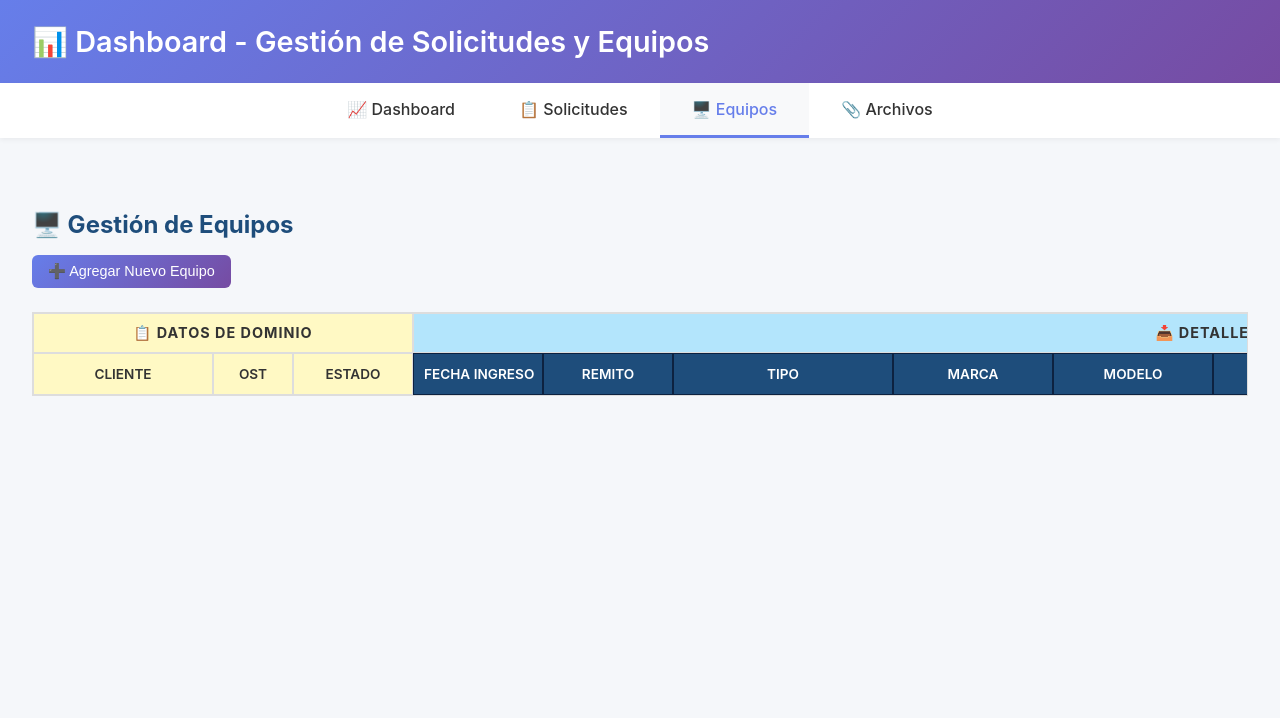
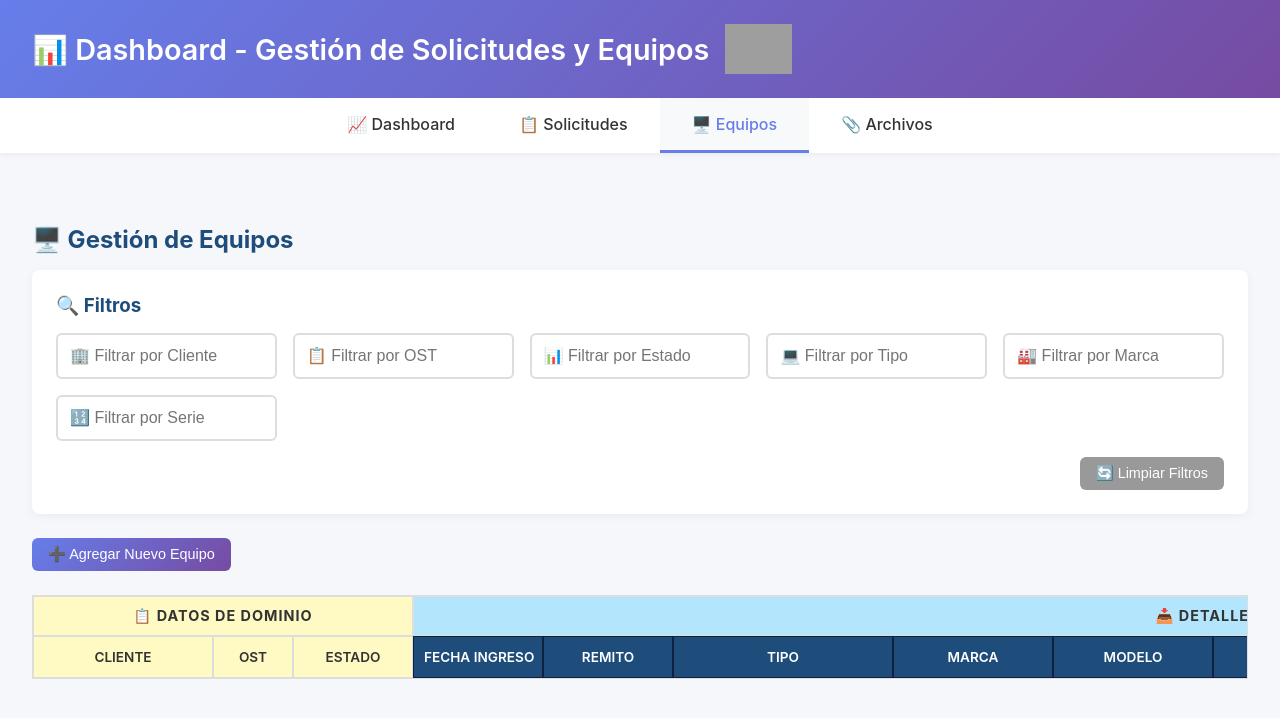
Before and after one commit to BioingenieriaGSNS/Dashboard-Flask, a Flask app: page /equipos in a window 1280 px wide. Shown: the top 718 px of the page. Run offline with Flask 3, Linux system fonts and the light colour scheme; data that the repository does not hold is empty; some libraries are stand-ins or nearby versions; grey boxes are pictures that could not be loaded.

Commit message:
Imagen logo y icon

```diff
--- a/templates/base.html
+++ b/templates/base.html
@@ -4,6 +4,7 @@
     <meta charset="UTF-8">
     <meta name="viewport" content="width=device-width, initial-scale=1.0, maximum-scale=1.0, user-scalable=no">
     <title>{% block title %}Dashboard{% endblock %} - Gestión de Solicitudes</title>
+    <link rel="icon" type="image/png" href="https://res.cloudinary.com/dfxjqvan0/image/upload/v1762455374/LOGO_MUX-removebg-preview_ms8w9o.png">
     <style>
         * {
             margin: 0;
@@ -241,7 +242,10 @@
 </head>
 <body>
     <header>
-        <h1>📊 Dashboard - Gestión de Solicitudes y Equipos</h1>
+        <div style="display: flex; align-items: center; gap: 1rem;">
+            <h1>📊 Dashboard - Gestión de Solicitudes y Equipos</h1>
+            <img src="https://res.cloudinary.com/dfxjqvan0/image/upload/v1762453830/LOGO_SYEMED_MUX-removebg_df3gwy.png" alt="Logo" style="height: 50px; width: auto;">
+        </div>
     </header>
 
     <nav>
--- a/templates/equipos.html
+++ b/templates/equipos.html
@@ -770,6 +770,21 @@
 
 {% block content %}
 <h2 style="margin-top: 0.5rem; margin-bottom: 1rem; color: #1e4d7b;">🖥️ Gestión de Equipos</h2>
+<!-- FILTROS -->
+<div style="background: white; padding: 1.5rem; border-radius: 8px; box-shadow: 0 2px 10px rgba(0,0,0,0.05); margin-bottom: 1.5rem;">
+    <h3 style="margin-bottom: 1rem; color: #1e4d7b;">🔍 Filtros</h3>
+    <div style="display: grid; grid-template-columns: repeat(auto-fit, minmax(200px, 1fr)); gap: 1rem;">
+        <input type="text" id="filtroCliente" placeholder="🏢 Filtrar por Cliente" class="search-box" style="margin: 0;">
+        <input type="text" id="filtroOST" placeholder="📋 Filtrar por OST" class="search-box" style="margin: 0;">
+        <input type="text" id="filtroEstado" placeholder="📊 Filtrar por Estado" class="search-box" style="margin: 0;">
+        <input type="text" id="filtroTipo" placeholder="💻 Filtrar por Tipo" class="search-box" style="margin: 0;">
+        <input type="text" id="filtroMarca" placeholder="🏭 Filtrar por Marca" class="search-box" style="margin: 0;">
+        <input type="text" id="filtroSerie" placeholder="🔢 Filtrar por Serie" class="search-box" style="margin: 0;">
+    </div>
+    <div style="margin-top: 1rem; text-align: right;">
+        <button onclick="limpiarFiltros()" class="btn btn-primary" style="background: #999;">🔄 Limpiar Filtros</button>
+    </div>
+</div>
 
 <div style="margin-bottom: 1.5rem;">
     <button class="btn btn-primary" onclick="abrirModalAgregarEquipo()">➕ Agregar Nuevo Equipo</button>
@@ -1568,6 +1583,55 @@ document.getElementById('formAgregarEquipo').addEventListener('submit', function
         console.error('Error:', error);
         alert('❌ Error de red: ' + error);
     });
+    // Sistema de filtros
+    function aplicarFiltros() {
+        const filtroCliente = document.getElementById('filtroCliente').value.toLowerCase();
+        const filtroOST = document.getElementById('filtroOST').value.toLowerCase();
+        const filtroEstado = document.getElementById('filtroEstado').value.toLowerCase();
+        const filtroTipo = document.getElementById('filtroTipo').value.toLowerCase();
+        const filtroMarca = document.getElementById('filtroMarca').value.toLowerCase();
+        const filtroSerie = document.getElementById('filtroSerie').value.toLowerCase();
+
+        const filas = document.querySelectorAll('.data-row');
+
+        filas.forEach(fila => {
+            const cliente = fila.querySelector('[data-field="cliente_nombre"]')?.textContent.toLowerCase() || '';
+            const ost = fila.querySelector('[data-field="ost"]')?.textContent.toLowerCase() || '';
+            const estado = fila.querySelector('[data-field="estado"]')?.textContent.toLowerCase() || '';
+            const tipo = fila.querySelector('[data-field="tipo_equipo"]')?.textContent.toLowerCase() || '';
+            const marca = fila.querySelector('[data-field="marca"]')?.textContent.toLowerCase() || '';
+            const serie = fila.querySelector('[data-field="numero_serie"]')?.textContent.toLowerCase() || '';
+
+            const cumpleFiltros =
+                cliente.includes(filtroCliente) &&
+                ost.includes(filtroOST) &&
+                estado.includes(filtroEstado) &&
+                tipo.includes(filtroTipo) &&
+                marca.includes(filtroMarca) &&
+                serie.includes(filtroSerie);
+
+            fila.style.display = cumpleFiltros ? 'flex' : 'none';
+        });
+    }
+
+    function limpiarFiltros() {
+        document.getElementById('filtroCliente').value = '';
+        document.getElementById('filtroOST').value = '';
+        document.getElementById('filtroEstado').value = '';
+        document.getElementById('filtroTipo').value = '';
+        document.getElementById('filtroMarca').value = '';
+        document.getElementById('filtroSerie').value = '';
+        aplicarFiltros();
+    }
+
+    // Aplicar filtros en tiempo real
+    document.getElementById('filtroCliente')?.addEventListener('input', aplicarFiltros);
+    document.getElementById('filtroOST')?.addEventListener('input', aplicarFiltros);
+    document.getElementById('filtroEstado')?.addEventListener('input', aplicarFiltros);
+    document.getElementById('filtroTipo')?.addEventListener('input', aplicarFiltros);
+    document.getElementById('filtroMarca')?.addEventListener('input', aplicarFiltros);
+    document.getElementById('filtroSerie')?.addEventListener('input', aplicarFiltros);
+
 });
 </script>
 {% endblock %}
```
